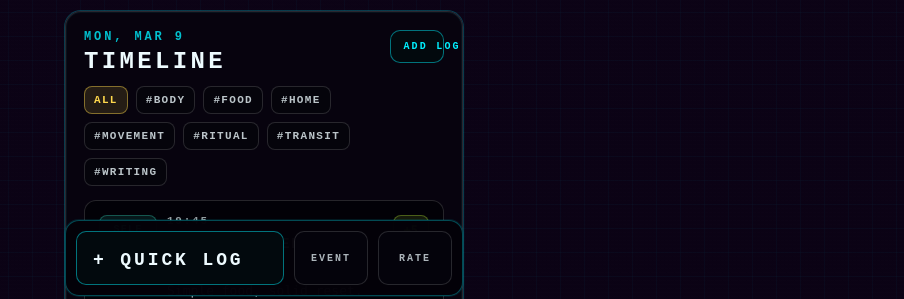
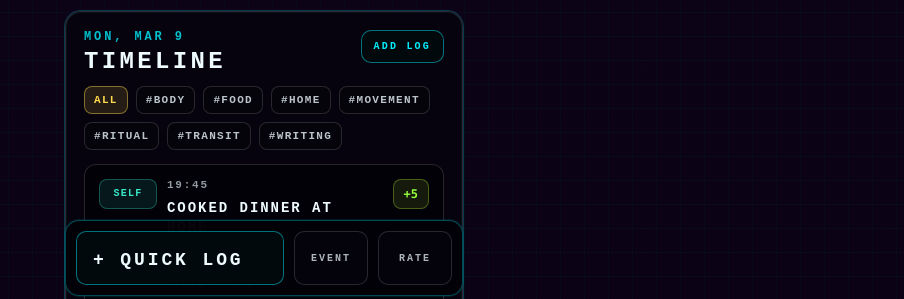
Before and after one commit to TeXingL/Sibyl, a plain HTML site: page index.html in a window 1280 px wide. Shown: the part 492-791 px from the top of the page, without its empty margins (376-1280 px from the left). Drawn offline with Linux system fonts and the light colour scheme.

Commit message:
Add files via upload

```diff
--- a/index.html
+++ b/index.html
@@ -603,7 +603,7 @@
       display: flex;
       flex-wrap: wrap;
       gap: 8px;
-      margin-top: 12px;
+      margin-top: 0;
     }
 
     .timeline-filter-button {
@@ -623,6 +623,28 @@
       border-color: rgba(255, 216, 77, 0.44);
       background: rgba(255, 216, 77, 0.12);
       color: var(--yellow);
+    }
+
+    .timeline-head {
+      display: grid;
+      gap: 12px;
+      margin-bottom: 14px;
+    }
+
+    .timeline-head-top {
+      display: grid;
+      grid-template-columns: minmax(0, 1fr) auto;
+      gap: 12px;
+      align-items: start;
+    }
+
+    .timeline-head-main {
+      min-width: 0;
+    }
+
+    .timeline-head .action-pill {
+      justify-self: end;
+      flex-shrink: 0;
     }
 
     .entry-actions,
@@ -1546,10 +1568,14 @@
       function renderTimeline(events, tags) {
         return '' +
           '<section class="panel">' +
-            '<div class="panel-head">' +
-              '<div>' +
+            '<div class="timeline-head">' +
+              '<div class="timeline-head-top">' +
+                '<div class="timeline-head-main">' +
                   '<div class="eyebrow">' + escapeHtml(formatDayLabel(fromDayKey(ui.dayKey))) + '</div>' +
                   '<h2 class="display panel-title">Timeline</h2>' +
+                '</div>' +
+                '<button class="action-pill" data-action="open-event-create" type="button">Add Log</button>' +
+              '</div>' +
               (tags.length
                 ? '<div class="timeline-filter-row">' +
                     '<button class="timeline-filter-button' + (!ui.timelineTag ? ' active' : '') + '" data-action="filter-timeline-tag" data-tag="" type="button">All</button>' +
@@ -1558,8 +1584,6 @@
                     }).join("") +
                   '</div>'
                 : '') +
-              '</div>' +
-              '<button class="action-pill" data-action="open-event-create" type="button">Add Log</button>' +
             '</div>' +
             '<div class="timeline">' +
               (events.length ? events.map(renderEventEntry).join("") : renderEmpty("No logs")) +
```
Lines whose indentation alone changed are shown as unchanged.
